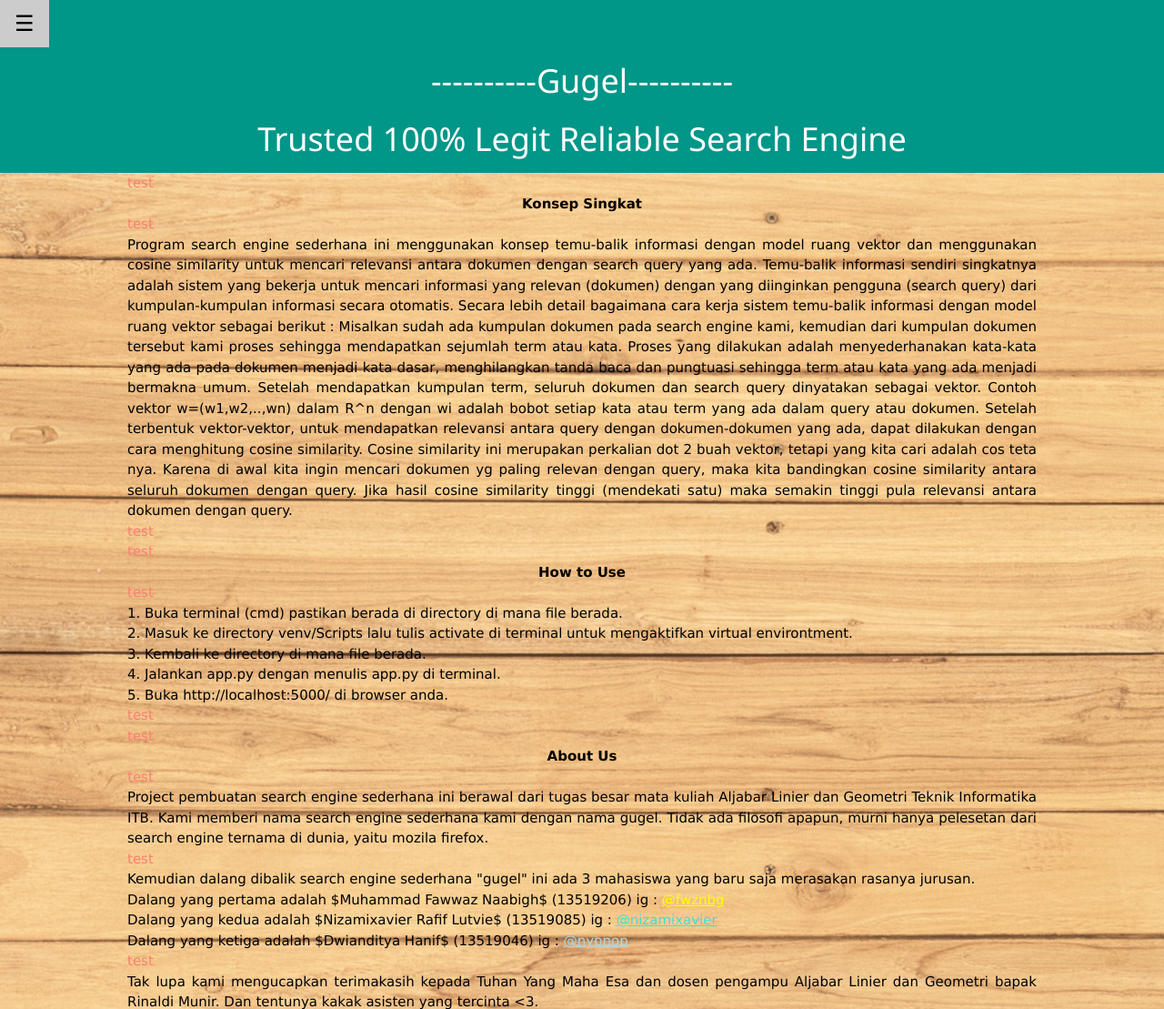
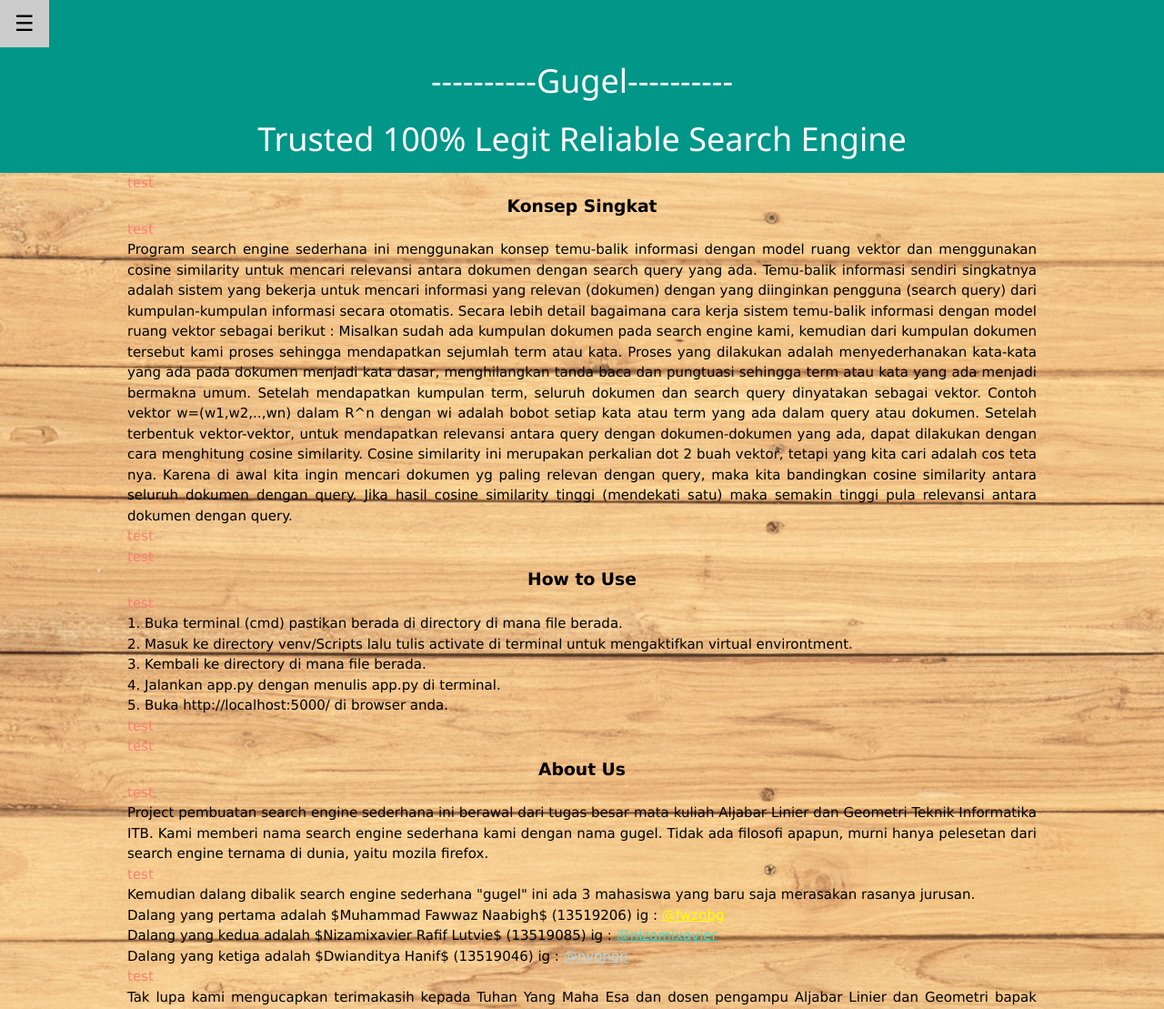
Before and after one commit to fwznbg/Algeo02-19046, a Flask app: page /about in a window 1280 px wide. Shown: the top 1109 px of the page at 91% size. Run offline with Flask 2, Linux system fonts and the light colour scheme.

Commit message:
Update about.html

```diff
--- a/templates/about.html
+++ b/templates/about.html
@@ -10,6 +10,7 @@
 }
 div.a {
   text-align: center;
+  font-size: 125%;
 }
 </style>
 <body>
```
